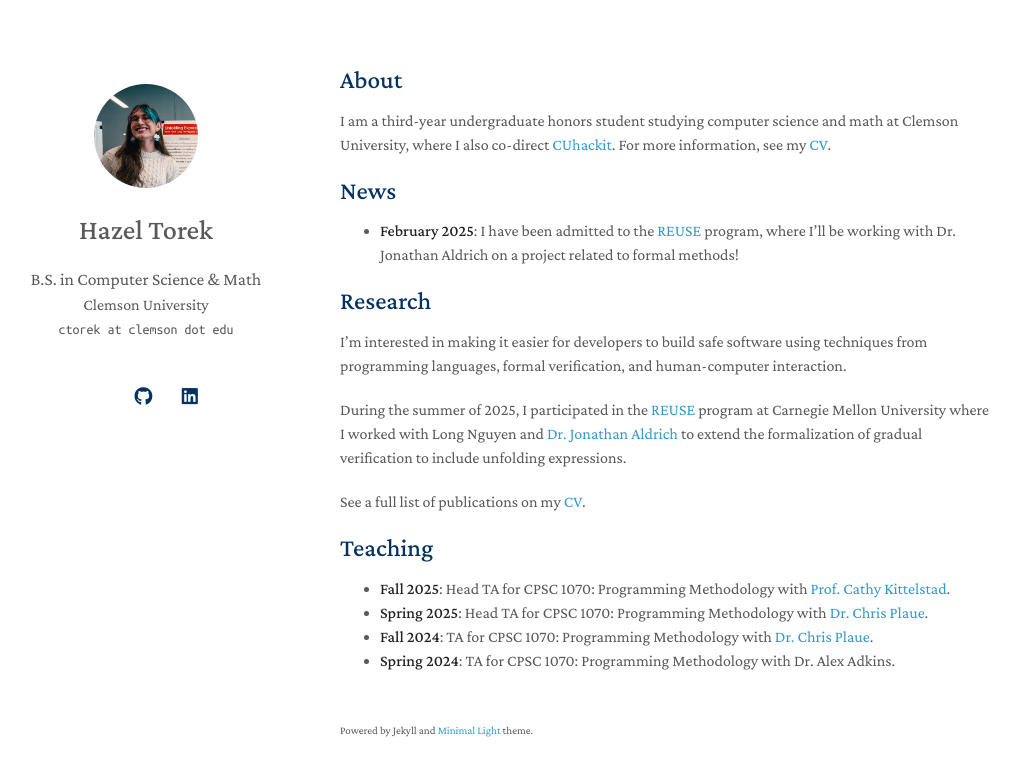
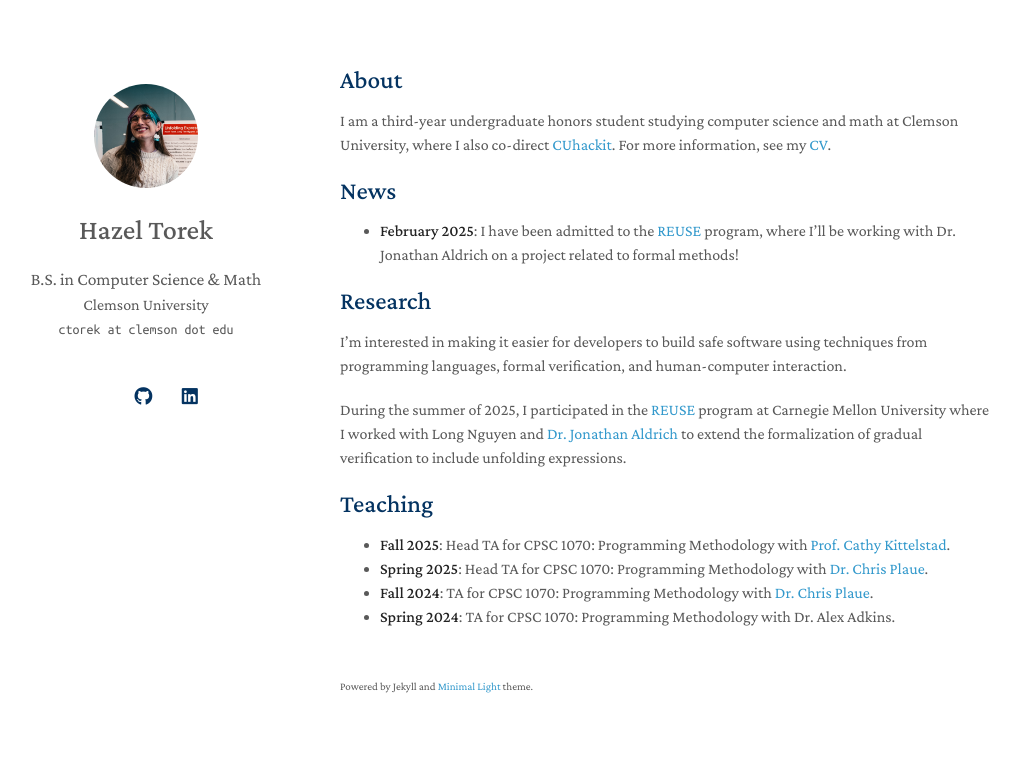
Before and after one commit to hazeltorek/hazeltorek.github.io, a Jekyll site: the page built from index.md, in a window 1280 px wide. Shown: the top 776 px of the page, without its empty margins (130-1150 px from the left). Built offline with Jekyll 4.4.1, drawn with Linux system fonts in a browser that asks for light colours; a style sheet for code colours, icons or effects is not loaded; part of the change alters nothing that is shown.

```diff
--- a/_config.yml
+++ b/_config.yml
@@ -15,7 +15,7 @@ canonical: https://hazeltorek.github.io/
 # If you don't need one of them, you may delete the corresponding line.
 #google_scholar: https://scholar.google.com/
 cv_link: ./cv
-github_link: https://github.com/hazel-torek/
+github_link: https://github.com/hazeltorek/
 linkedin: https://www.linkedin.com/in/hazel-torek/
 #twitter: https://twitter.com/
 
--- a/index.md
+++ b/index.md
@@ -16,8 +16,6 @@ I'm interested in making it easier for developers to build safe software using t
 
 During the summer of 2025, I participated in the [REUSE](https://www.cmu.edu/scs/s3d/reuse/) program at Carnegie Mellon University where I worked with Long Nguyen and [Dr. Jonathan Aldrich](https://www.cs.cmu.edu/~aldrich/) to extend the formalization of gradual verification to include unfolding expressions.
 
-See a full list of publications on my [CV](./cv).
-
 ## Teaching
 
 - **Fall 2025**: Head TA for CPSC 1070: Programming Methodology with [Prof. Cathy Kittelstad](https://people.computing.clemson.edu/~chochri/wordpress/).
```
